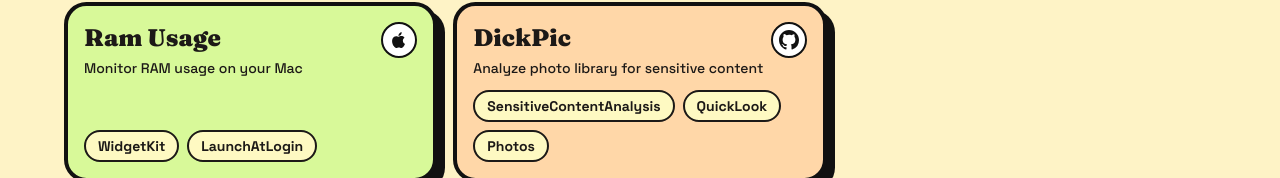
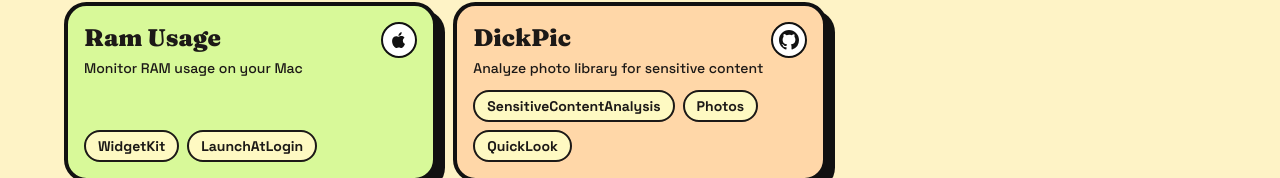
Before and after one commit to TopScrech/TopScrech-dev, a Nuxt app: page / in a window 1280 px wide. Shown: the part 774-952 px from the top of the page. Built offline with nearby package versions, Linux system fonts and the light colour scheme.

Commit message:
Update app copy and add new projects

```diff
--- a/pages/data/apps.js
+++ b/pages/data/apps.js
@@ -168,7 +168,7 @@ export const apps = [
     description:
       "Analyze photo library for sensitive content",
     iconName: "dickpic",
-    technologies: ["SensitiveContentAnalysis", "QuickLook", "Photos"],
+    technologies: ["SensitiveContentAnalysis", "Photos", "QuickLook"],
     downloads: {
       // altStore: true,
       github: "TopScrech/DickPic"
```
